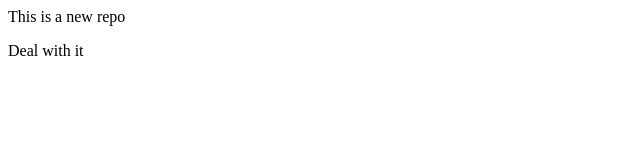
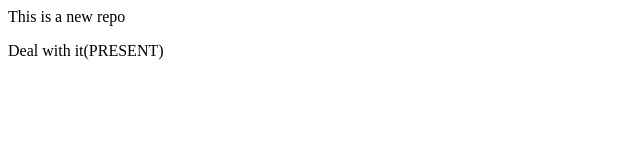
Before and after one commit to AntSpace14/LocalRepo, a plain HTML site: page index.html in a window 1280 px wide. Shown: the full height of the page, 0-640 px from the left. Drawn offline with Linux system fonts and the light colour scheme.

Commit message:
Main edit again

```diff
--- a/index.html
+++ b/index.html
@@ -1,2 +1,2 @@
 <p>This is a new repo</p>
-<p>Deal with it</p>
+<p>Deal with it(PRESENT)</p>
```
